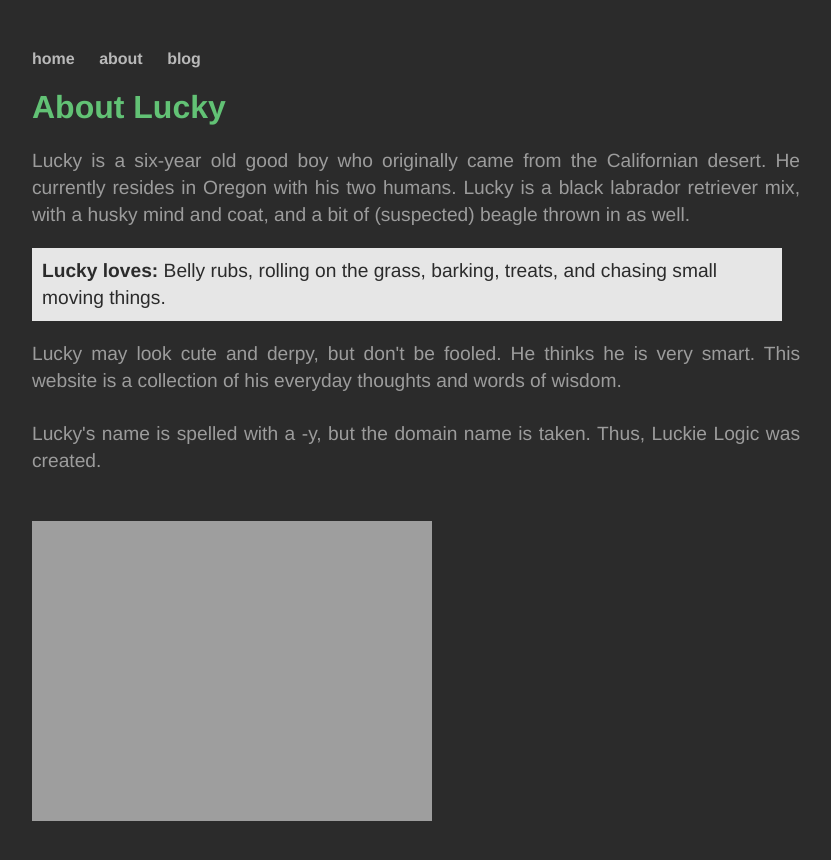
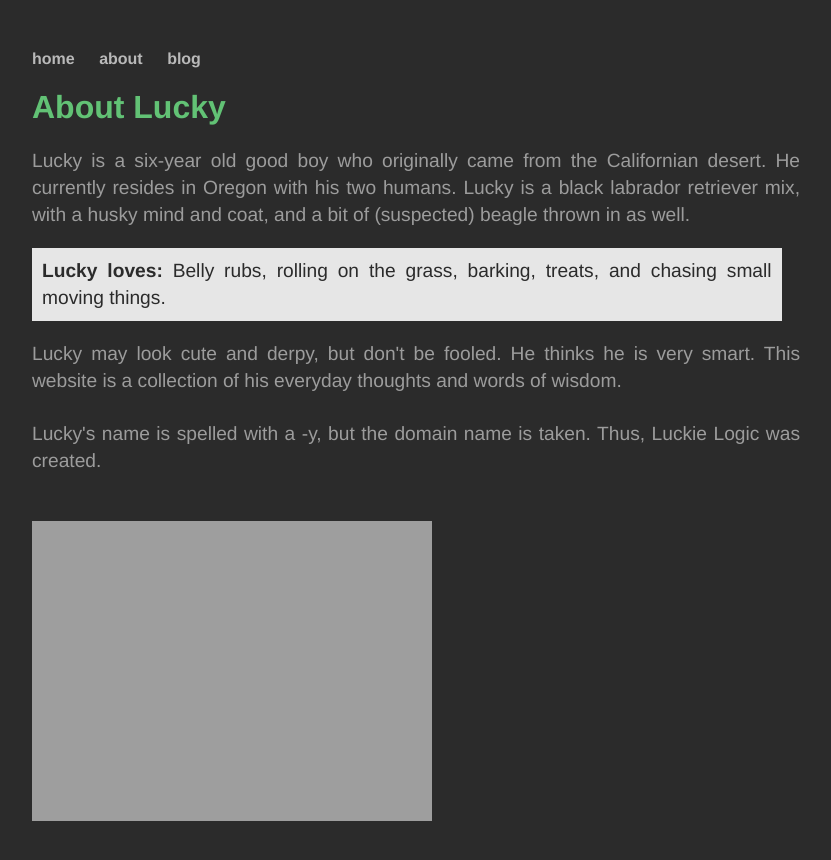
Before and after one commit to luckielogic/luckielogic.github.io, a Jekyll site: the page built from about/index.html, in a window 1280 px wide. Shown: the top 860 px of the page, without its empty margins (18-849 px from the left). Built offline with Jekyll 4.4.1, drawn with Linux system fonts in a browser that asks for light colours.

Commit message:
Update main.css

```diff
--- a/css/main.css
+++ b/css/main.css
@@ -54,6 +54,7 @@ ul.posts li {
     font-size: 1.2em;
     line-height: 1.4em;
     font-family:'Helvetica', 'Arial', 'Sans-Serif';
+    text-align: justify;
 }
 p.about, .postContainer {
     font-size: 1.2em;
@@ -69,7 +70,7 @@ p.about, .postContainer {
         background: #2b2b2b;
     }
     #wrapper {
-        width: 90%;
+        width: 80%;
         padding: 60px;
     }
     h1 {
```
